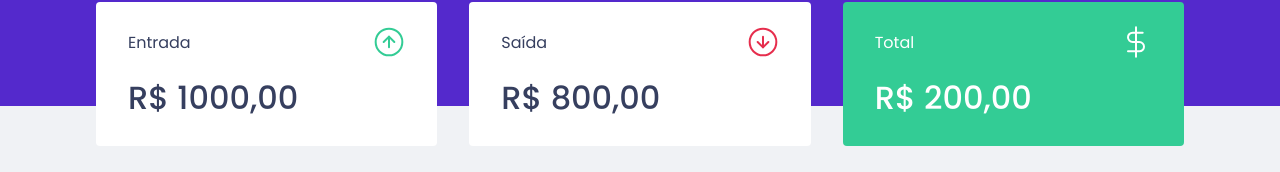
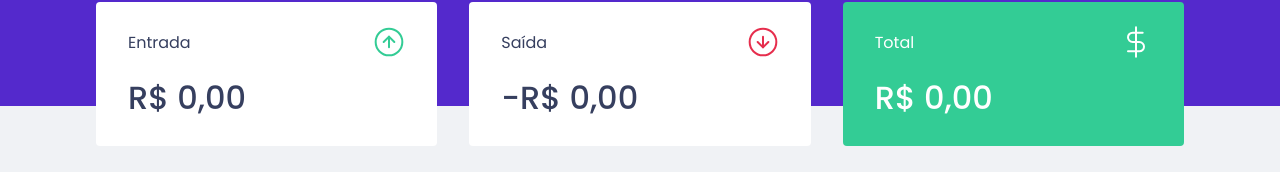
Before and after one commit to Gabriel-sn/money-control, a React (Create React App) app in the folder money-control/: page / in a window 1280 px wide. Shown: the part 130-302 px from the top of the page. Built offline with nearby package versions, Linux system fonts and the light colour scheme; no server answers; what miragejs would draw is missing.

Commit message:
Cálculo do resumo das transações

```diff
--- a/money-control/src/components/Sumary/Sumary.tsx
+++ b/money-control/src/components/Sumary/Sumary.tsx
@@ -8,6 +8,27 @@ import { TransactionsContext } from '../../TransactionsContext';
 export function Sumary() {
 
     const {transactions} = useContext(TransactionsContext);
+
+    const summary = transactions.reduce((acc, transaction) => {
+
+        if(transaction.type === 'deposit'){
+            acc.deposits += transaction.amount;
+            acc.total += transaction.amount
+        }
+
+        if(transaction.type === 'withdraw'){
+            acc.withdraws += transaction.amount;
+            acc.total -= transaction.amount
+        }
+
+        return acc
+    }, {
+        deposits: 0,
+        withdraws: 0,
+        total: 0
+    })
+
+
     return (
         <Container>
             <div>
@@ -16,7 +37,12 @@ export function Sumary() {
                     <img src={incomeSVG} alt="Entrada" />
                 </header>
 
-                <strong>R$ 1000,00</strong>
+                <strong>
+                    {new Intl.NumberFormat('pt-BR', {
+                        style: 'currency',
+                        currency: 'BRL',
+                    }).format(summary.deposits)}
+                </strong>
             </div>
 
             <div>
@@ -25,7 +51,12 @@ export function Sumary() {
                     <img src={outcomeSVG} alt="Saída" />
                 </header>
 
-                <strong>R$ 800,00</strong>
+                <strong>
+                    -{new Intl.NumberFormat('pt-BR', {
+                        style: 'currency',
+                        currency: 'BRL',
+                    }).format(summary.withdraws)}
+                </strong>
             </div>
 
             <div className="card-total">
@@ -34,7 +65,12 @@ export function Sumary() {
                     <img src={totalSVG} alt="Total" />
                 </header>
 
-                <strong>R$ 200,00</strong>
+                <strong>
+                    {new Intl.NumberFormat('pt-BR', {
+                        style: 'currency',
+                        currency: 'BRL',
+                    }).format(summary.total)}
+                </strong>
             </div>
         </Container>
     )
```
